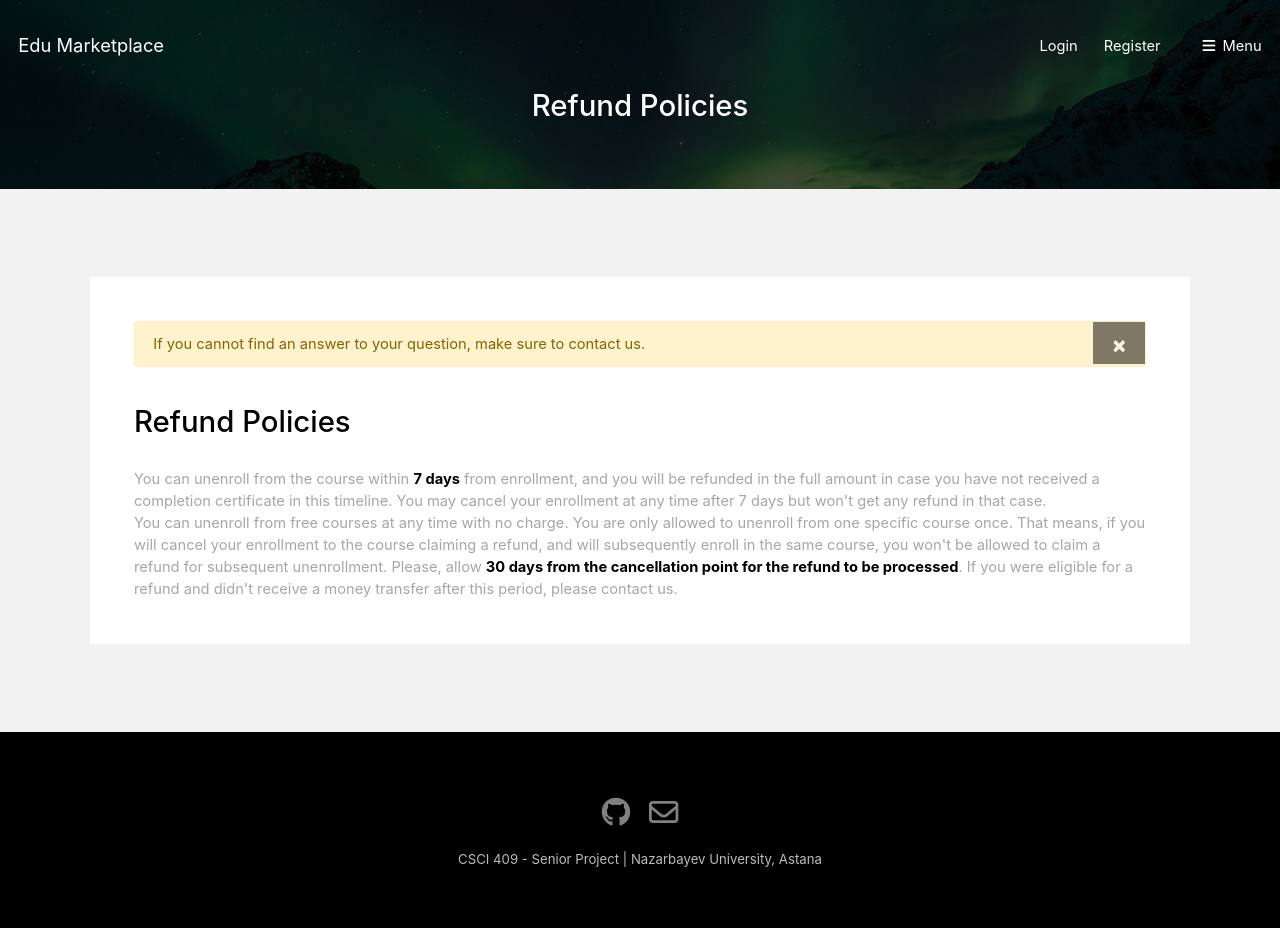
After one commit to rhcu/Edu-MarketPlace-Extended, a Django app: page /users/refund_policies in a window 1280 px wide. The commit adds this page. Run offline with Django 3.2, Linux system fonts and the light colour scheme; some libraries are stand-ins or nearby versions.

Commit message:
Add refund policies

```diff
--- /dev/null
+++ b/marketplace/auth0login/templates/refund.html
@@ -0,0 +1,61 @@
+{% load static %}
+<!DOCTYPE html>
+<html>
+    <head>
+        <meta charset="utf-8" />
+        <title>EduMarketplace Refund Policies</title>
+        <meta name="viewport" content="width=device-width, initial-scale=1.0" />
+
+         <!-- CSS -->
+        <link rel="stylesheet" type="text/css" href="{% static 'assets/css/main.css' %}">
+        <link rel="stylesheet" href="https://stackpath.bootstrapcdn.com/bootstrap/4.3.1/css/bootstrap.min.css" integrity="sha384-ggOyR0iXCbMQv3Xipma34MD+dH/1fQ784/j6cY/iJTQUOhcWr7x9JvoRxT2MZw1T" crossorigin="anonymous">
+
+        <!-- Optional JavaScript -->
+        <script src="{% static 'assets/js/jquery.min.js' %}"></script>
+        <script src="{% static 'assets/js/jquery.scrollex.min.js' %}"></script>
+        <script src="{% static 'assets/js/skel.min.js' %}"></script>
+        <script src="{% static 'assets/js/util.js' %}"></script>
+        <script src="{% static 'assets/js/main.js' %}"></script>
+        <script type="text/javascript" src="https://cdnjs.cloudflare.com/ajax/libs/jquery/1.10.2/jquery.min.js"></script>
+        <script type="text/javascript" src="https://stackpath.bootstrapcdn.com/bootstrap/4.3.1/js/bootstrap.min.js"></script>
+        <script src="https://kit.fontawesome.com/84022fcfa9.js" crossorigin="anonymous"></script>
+    </head>
+
+<body>
+{% include "navbar.html" %}
+<!-- One -->
+<section id="One" class="wrapper style3">
+    <div class="inner">
+        <header class="align-center">
+            <h2>Refund Policies</h2>
+        </header>
+    </div>
+</section>
+ <section id="two" class="wrapper style2">
+     <div class="inner">
+         <div class="box">
+             <div class="content">
+                 <div class="alert alert-warning alert-dismissible" role="alert">
+                    <button type="button" class="close" data-dismiss="alert"><span aria-hidden="true">&times;</span><span class="sr-only">Close</span></button>
+                    If you cannot find an answer to your question, make sure to contact us.
+                </div>
+                 <div class="panel-group" id="accordion">
+                     <br/>
+                     <h2>Refund Policies</h2>
+                     <br/>
+		    <p>
+You can unenroll from the course within <b>7 days</b> from enrollment, and you will be refunded in the full amount in case you have not received a completion certificate in this timeline.  You may cancel your enrollment at any time after 7 days but won't get any refund in that case.</br>
+You can unenroll from free courses at any time with no charge.
+You are only allowed to unenroll from one specific course once. That means, if you will cancel your enrollment to the course claiming a refund, and will subsequently enroll in the same course, you won't be allowed to claim a refund for subsequent unenrollment.
+</b>
+Please, allow <b>30 days from the cancellation point for the refund to be processed</b>. If you were eligible for a refund and didn't receive a money transfer after this period, please contact us.
+		    </p>
+                 </div>
+             </div>
+         </div>
+     </div>
+ </section>
+{% include "footer.html" %}
+</body>
+
+</html>
--- a/marketplace/auth0login/urls.py
+++ b/marketplace/auth0login/urls.py
@@ -9,6 +9,7 @@ urlpatterns = [
     path('profile', views.profile),
     path('contact_us', views.contact_us),
     path('faq', views.faq),
+    path('refund_policies', views.refund_policies),
     path('', include('django.contrib.auth.urls')),
     path('', include('social_django.urls')),
 ]
--- a/marketplace/auth0login/views.py
+++ b/marketplace/auth0login/views.py
@@ -20,6 +20,9 @@ def contact_us(request):
 
 def faq(request):
     return render(request, 'faq.html')
+
+def refund_policies(request):
+    return render(request, 'refund.html')
 
 @login_required
 def dashboard(request):
--- a/marketplace/core/templates/navbar.html
+++ b/marketplace/core/templates/navbar.html
@@ -14,6 +14,7 @@
         <li><a href="/">Home</a></li>
         <li><a href="/courses">Courses</a></li>
         <li><a href="/users/contact_us">Contact us</a></li>
+	<li><a href="/users/refund_policies">Refund policies</a></li>
         <li><a href="/users/faq">FAQ</a></li>
     </ul>
 </nav>
```
